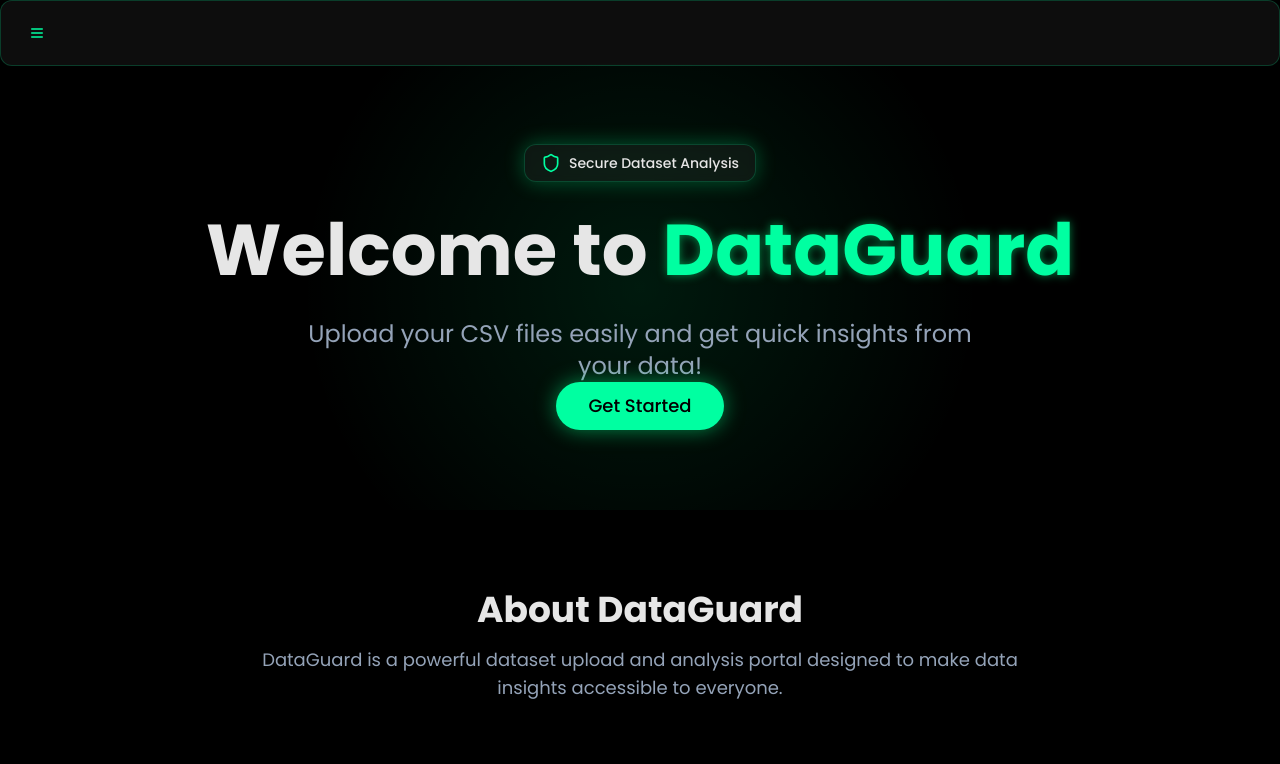
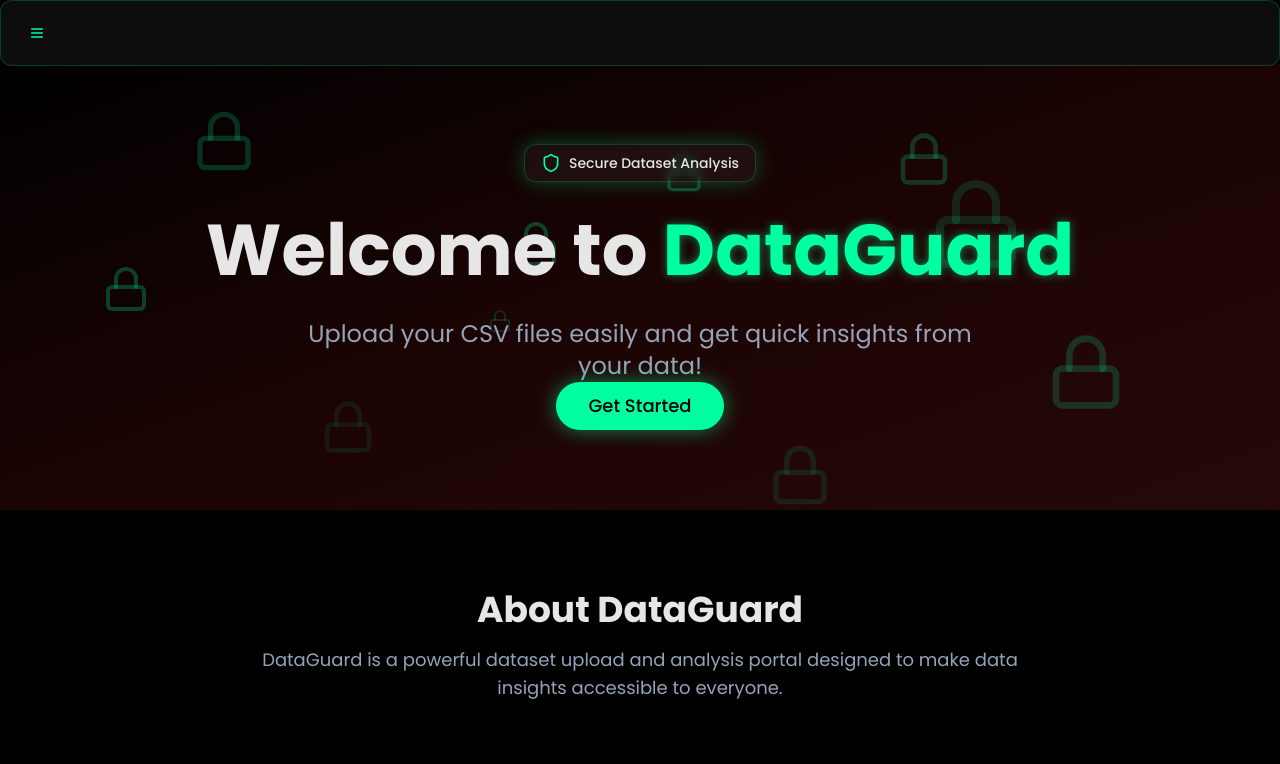
Before and after one commit to VVachan/secure-data-scan, a React (Vite) app: page / in a window 1280 px wide. Shown: the top 764 px of the page. Built offline with nearby package versions, Linux system fonts and the light colour scheme; the HTML template or start-up script is replaced by a standard one.

Commit message:
Refactor: Update homepage background design

```diff
--- a/src/pages/Home.tsx
+++ b/src/pages/Home.tsx
@@ -30,7 +30,21 @@ const Home = () => {
     <div className="min-h-screen bg-background">
       {/* Hero Section */}
       <section className="relative overflow-hidden py-20 px-4">
-        <div className="absolute inset-0 bg-[radial-gradient(circle_at_50%_50%,rgba(0,255,136,0.1),transparent_50%)]" />
+        <div className="absolute inset-0 bg-gradient-to-br from-black via-red-950/40 to-red-900/30" />
+
+        {/* Floating Lock Icons */}
+        <div className="absolute inset-0 overflow-hidden">
+          <Lock className="absolute top-[10%] left-[15%] w-16 h-16 text-primary/20 animate-pulse" style={{ animationDelay: '0s', animationDuration: '3s' }} />
+          <Lock className="absolute top-[25%] right-[20%] w-24 h-24 text-primary/15 animate-pulse" style={{ animationDelay: '1s', animationDuration: '4s' }} />
+          <Lock className="absolute top-[45%] left-[8%] w-12 h-12 text-primary/25 animate-pulse" style={{ animationDelay: '2s', animationDuration: '3.5s' }} />
+          <Lock className="absolute top-[60%] right-[12%] w-20 h-20 text-primary/20 animate-pulse" style={{ animationDelay: '0.5s', animationDuration: '4.5s' }} />
+          <Lock className="absolute top-[75%] left-[25%] w-14 h-14 text-primary/15 animate-pulse" style={{ animationDelay: '1.5s', animationDuration: '3s' }} />
+          <Lock className="absolute top-[20%] right-[45%] w-10 h-10 text-primary/30 animate-pulse" style={{ animationDelay: '2.5s', animationDuration: '4s' }} />
+          <Lock className="absolute top-[85%] right-[35%] w-16 h-16 text-primary/20 animate-pulse" style={{ animationDelay: '0.8s', animationDuration: '3.5s' }} />
+          <Lock className="absolute top-[35%] left-[40%] w-12 h-12 text-primary/25 animate-pulse" style={{ animationDelay: '1.8s', animationDuration: '4.2s' }} />
+          <Lock className="absolute top-[55%] right-[60%] w-18 h-18 text-primary/15 animate-pulse" style={{ animationDelay: '2.2s', animationDuration: '3.8s' }} />
+          <Lock className="absolute top-[15%] left-[70%] w-14 h-14 text-primary/20 animate-pulse" style={{ animationDelay: '1.2s', animationDuration: '4.5s' }} />
+        </div>
 
         <div className="container mx-auto max-w-6xl relative z-10">
           <div className="text-center space-y-8 animate-fade-in">
```
